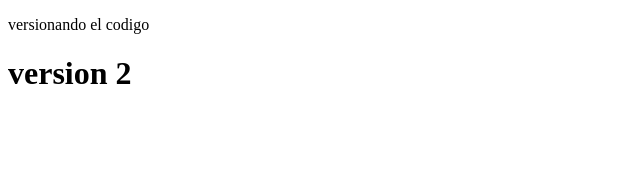
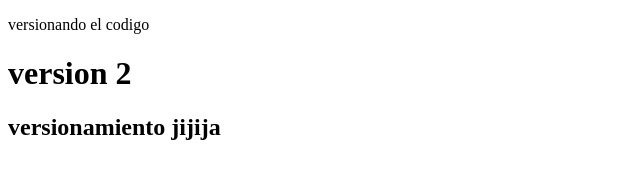
Before and after one commit to ErolMorales/MIDESARROLLO, a plain HTML site: page index.html in a window 1280 px wide. Shown: the whole page, without its empty margins (0-640 px from the left). Drawn offline with Linux system fonts and the light colour scheme.

Commit message:
Se agrego el h2 al body

```diff
--- a/index.html
+++ b/index.html
@@ -8,5 +8,6 @@
 <body>
     <p>versionando el codigo</p>
         <h1>version 2</h1>
+        <h2>versionamiento jijija</h2>
 </body>
 </html>
```
